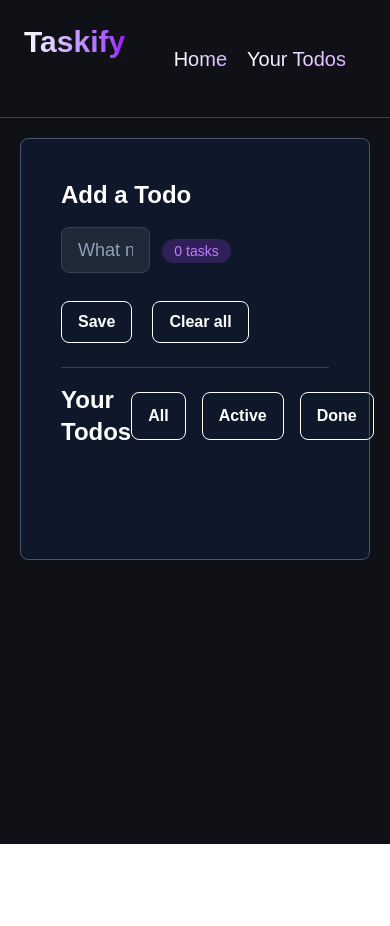
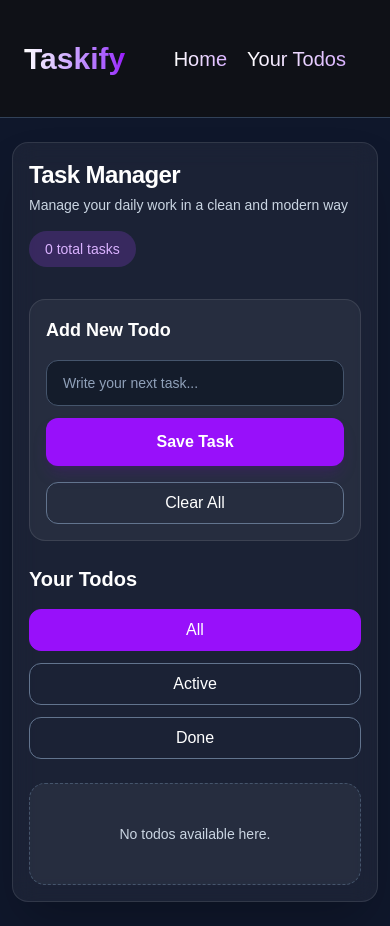
Before and after one commit to Dikshant182006/taskify-react-todo-app, a React (Vite) app: page / in a window 390 px wide. Before the commit the page ends 844 px from the top, so only its background shows below. Built offline with nearby package versions, Linux system fonts and the light colour scheme; the HTML template or start-up script is replaced by a standard one.

Commit message:
feat: improve UI with responsive layout and enhance todo styling

```diff
--- a/src/App.jsx
+++ b/src/App.jsx
@@ -17,9 +17,8 @@ export default function App() {
 
   const count = todos.length;
 
-  const handleAdd = (e) => {
+  const handleAdd = () => {
     if (todo.trim() === "") return;
-
     const newTodos = [...todos, { id: uuidv4(), todo, isCompleted: false }];
     setTodos(newTodos);
     setTodo("");
@@ -43,16 +42,13 @@ export default function App() {
 
   const handleEdit = (e) => {
     const clickedId = e.target.name;
+    const selectedTodo = todos.find((item) => item.id === clickedId);
 
-    const newTodos = todos.map((item) => {
-      if (item.id === clickedId) {
-        setTodo(item.todo);
+    if (selectedTodo) {
+      setTodo(selectedTodo.todo);
+      const updatedTodos = todos.filter((item) => item.id !== clickedId);
+      setTodos(updatedTodos);
     }
-      return item;
-    });
-    setTodos(newTodos);
-    const deltTodos = todos.filter((item) => item.id !== clickedId);
-    setTodos(deltTodos);
   };
 
   const handleDelete = (e) => {
@@ -81,121 +77,157 @@ export default function App() {
     return true;
   });
 
-  const handleAll = () => {
-    setFilter("all");
-  };
-
-  const handleActive = () => {
-    setFilter("active");
-  };
-
-  const handleDone = () => {
-    setFilter("done");
-  };
-
   return (
     <>
       <Navbar />
-      <div className="bg-[#0f1117] min-h-[86vh] text-white">
-        <div className="card p-5">
-          <div className=" bg-slate-900 min-h-[50vh] p-10 rounded-lg border border-slate-600">
-            <h2 className="font-bold text-2xl mb-4">Add a Todo</h2>
+
+      <div className="min-h-[86vh] bg-slate-900 text-white px-3 py-6 sm:px-6">
+        <div className="max-w-5xl mx-auto">
+          <div className="backdrop-blur-md bg-white/5 border border-white/10 shadow-2xl rounded-2xl p-4 sm:p-6 md:p-8">
+
+            <div className="flex flex-col md:flex-row md:items-center md:justify-between gap-4 mb-8">
+              <div>
+                <h1 className="text-2xl sm:text-3xl font-bold tracking-tight">
+                  Task Manager
+                </h1>
+                <p className="text-slate-300 text-sm sm:text-base mt-1">
+                  Manage your daily work in a clean and modern way
+                </p>
+              </div>
+
+              <div className="bg-purple-500/20 text-purple-300 px-4 py-2 rounded-full text-sm font-medium w-fit">
+                {count} total tasks
+              </div>
+            </div>
+
+            <div className="bg-white/5 border border-white/10 rounded-2xl p-4 sm:p-5 mb-6">
+              <h2 className="text-lg sm:text-xl font-semibold mb-4">Add New Todo</h2>
+
+              <div className="flex flex-col lg:flex-row gap-3">
                 <input
                   onKeyDown={handleEnter}
                   onChange={handleChange}
                   value={todo}
-              placeholder="What needs to be done?"
-              className="w-1/3 px-4 py-2 rounded-lg mr-3 mb-5
-              text-lg
-  bg-[#1f2937]
-  border border-[#374151]
-  text-white placeholder-slate-400
-  outline-none
-  focus:border-amber-200"
+                  placeholder="Write your next task..."
+                  className="w-full lg:flex-1 px-4 py-3 rounded-xl text-sm sm:text-base bg-[#111827]/80 border border-slate-600 text-white placeholder-slate-400 outline-none focus:border-purple-400 focus:ring-2 focus:ring-purple-500/30 transition"
                 />
-            <span className="bg-purple-500/20 text-purple-400 px-3 py-1 rounded-full text-sm">
-              {count} tasks
-            </span>
-            <div className="buttons flex gap-5">
+
                 <button
                   onClick={handleAdd}
-                className="border font-bold px-4 py-2 my-2 rounded-lg hover:bg-slate-700 transition"
+                  className="px-5 py-3 rounded-xl bg-purple-600 hover:bg-purple-700 transition font-semibold shadow-lg shadow-purple-900/30"
                 >
-                Save
-              </button>
-              <button
-                onClick={handleClearAll}
-                className="border font-bold px-4 py-2 my-2 rounded-lg hover:bg-slate-700 transition"
-              >
-                Clear all
+                  Save Task
                 </button>
               </div>
 
-            <div className="border-t border-slate-700 my-4"></div>
-            <div className="mytodos flex justify-between">
-              <h3 className="text-2xl flex items-center font-bold">
-                Your Todos
-              </h3>
-              <div className="flex gap-4">
+              <div className="mt-4">
                 <button
-                  onClick={handleAll}
-                  className="border font-bold px-4 py-2 my-2 rounded-lg hover:bg-slate-700 transition"
+                  onClick={handleClearAll}
+                  className="w-full sm:w-auto px-4 py-2 rounded-xl border border-slate-500 hover:bg-white/10 transition font-medium"
+                >
+                  Clear All
+                </button>
+              </div>
+            </div>
+
+            <div className="flex flex-col md:flex-row md:items-center md:justify-between gap-4 mb-6">
+              <h3 className="text-xl sm:text-2xl font-bold">Your Todos</h3>
+
+              <div className="grid grid-cols-1 sm:grid-cols-3 gap-3 w-full md:w-auto">
+                <button
+                  onClick={() => setFilter("all")}
+                  className={`px-4 py-2 rounded-xl font-medium transition border ${
+                    filter === "all"
+                      ? "bg-purple-600 border-purple-600 text-white"
+                      : "border-slate-500 hover:bg-white/10"
+                  }`}
                 >
                   All
                 </button>
+
                 <button
-                  onClick={handleActive}
-                  className="border font-bold px-4 py-2 my-2 rounded-lg hover:bg-slate-700 transition"
+                  onClick={() => setFilter("active")}
+                  className={`px-4 py-2 rounded-xl font-medium transition border ${
+                    filter === "active"
+                      ? "bg-amber-500 border-amber-500 text-black"
+                      : "border-slate-500 hover:bg-white/10"
+                  }`}
                 >
                   Active
                 </button>
+
                 <button
-                  onClick={handleDone}
-                  className="border font-bold px-4 py-2 my-2 rounded-lg hover:bg-slate-700 transition"
+                  onClick={() => setFilter("done")}
+                  className={`px-4 py-2 rounded-xl font-medium transition border ${
+                    filter === "done"
+                      ? "bg-green-600 border-green-600 text-white"
+                      : "border-slate-500 hover:bg-white/10"
+                  }`}
                 >
                   Done
                 </button>
               </div>
             </div>
 
-            <div className="todos">
-              {filteredTodos.map((item) => {
-                return (
+            <div className="space-y-4">
+              {filteredTodos.length === 0 ? (
+                <div className="text-center py-10 rounded-2xl border border-dashed border-slate-600 bg-white/5">
+                  <p className="text-slate-300 text-sm sm:text-base">
+                    No todos available here.
+                  </p>
+                </div>
+              ) : (
+                filteredTodos.map((item) => (
                   <div
                     key={item.id}
-                    className="flex justify-between  bg-slate-900/80 border border-slate-700 px-4 rounded-lg mt-5  hover:bg-slate-800 hover:scale-102 transition-transform duration-200 items-center"
+                    className="group flex flex-col md:flex-row md:items-center md:justify-between gap-4 rounded-2xl border border-white/10 bg-white/5 hover:bg-white/10 px-4 py-4 transition shadow-md"
                   >
-                    <div className="flex items-center gap-3">
+                    <div className="flex items-start gap-3 w-full">
                       <input
                         name={item.id}
                         onChange={handleCheckbox}
                         checked={item.isCompleted}
                         type="checkbox"
-                        className="accent-purple-900"
+                        className="mt-1 accent-purple-500 w-4 h-4"
                       />
-                      <div className={item.isCompleted ? "line-through" : ""}>
+
+                      <div className="flex-1">
+                        <p
+                          className={`ntext-sm sm:text-base ${
+                            item.isCompleted
+                              ? "line-through text-slate-400"
+                              : "text-white"
+                          }`}
+                        >
                           {item.todo}
+                        </p>
+
+                        <p className="text-xs text-slate-400 mt-1">
+                          {item.isCompleted ? "Completed task" : "Pending task"}
+                        </p>
                       </div>
                     </div>
-                    <div className="buttons flex gap-5">
+
+                    <div className="flex flex-col sm:flex-row gap-2 w-full md:w-auto">
                       <button
                         name={item.id}
                         onClick={handleEdit}
-                        className="border font-bold px-4 py-2 my-3 rounded-lg hover:bg-slate-700 transition"
+                        className="px-4 py-2 rounded-xl border border-blue-400/40 text-blue-300 hover:bg-blue-500/10 transition font-medium w-full sm:w-auto"
                       >
                         Edit
                       </button>
+
                       <button
                         name={item.id}
                         onClick={handleDelete}
-                        className="border font-bold px-4 py-2 my-3 rounded-lg hover:bg-slate-700 transition"
+                        className="px-4 py-2 rounded-xl border border-red-400/40 text-red-300 hover:bg-red-500/10 transition font-medium w-full sm:w-auto"
                       >
                         Delete
                       </button>
                     </div>
                   </div>
-                );
-              })}
+                ))
+              )}
             </div>
           </div>
         </div>
--- a/src/components/navbar.jsx
+++ b/src/components/navbar.jsx
@@ -2,7 +2,7 @@ import React from "react";
 
 const Navbar = () => {
   return (
-    <nav className="bg-[#0f1117] h-[14vh] text-white flex justify-between p-6 w-full border-b border-b-slate-700">
+    <nav className="bg-[#0f1117] h-[14vh] text-white flex justify-between items-center p-6 w-full border-b border-b-slate-700  ">
       <span className="bg-linear-to-r from-white to-purple-600 bg-clip-text text-transparent text-3xl font-bold">
         Taskify
       </span>
```
Lines whose indentation alone changed are shown as unchanged.
